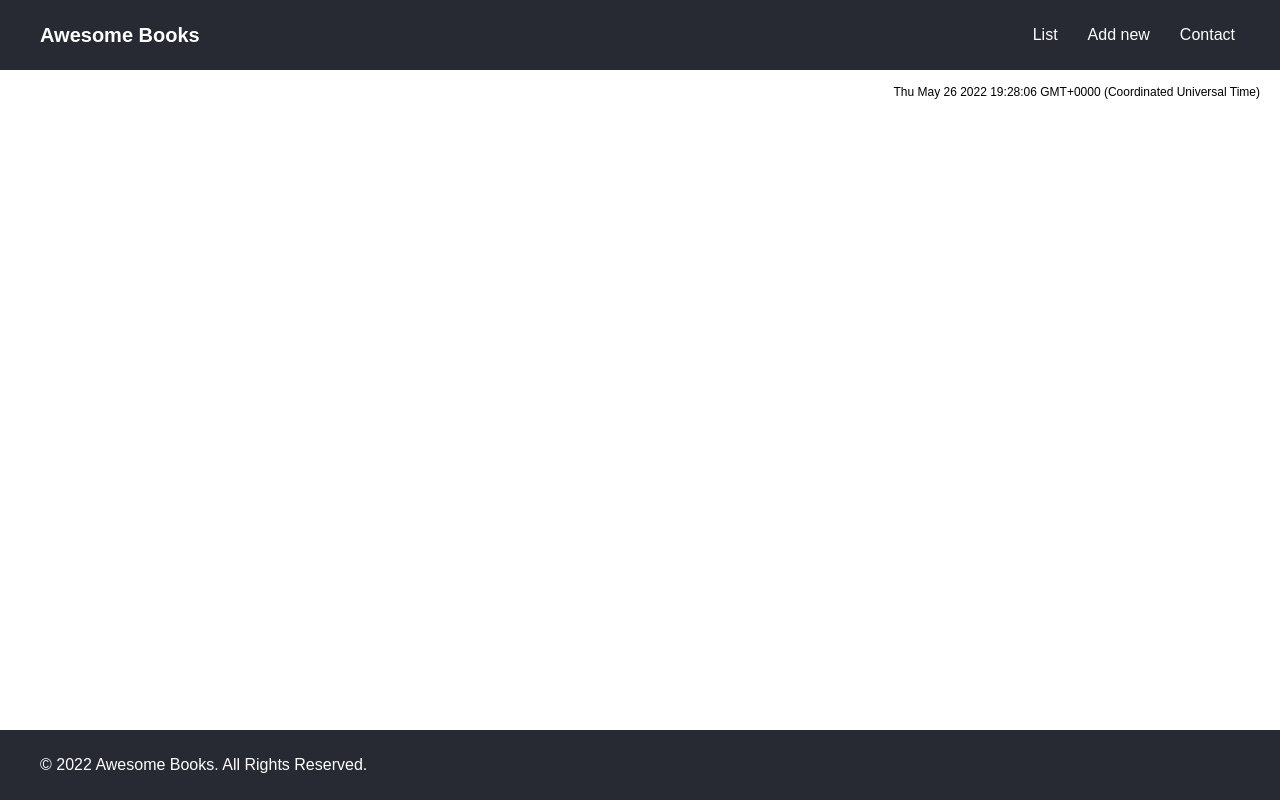
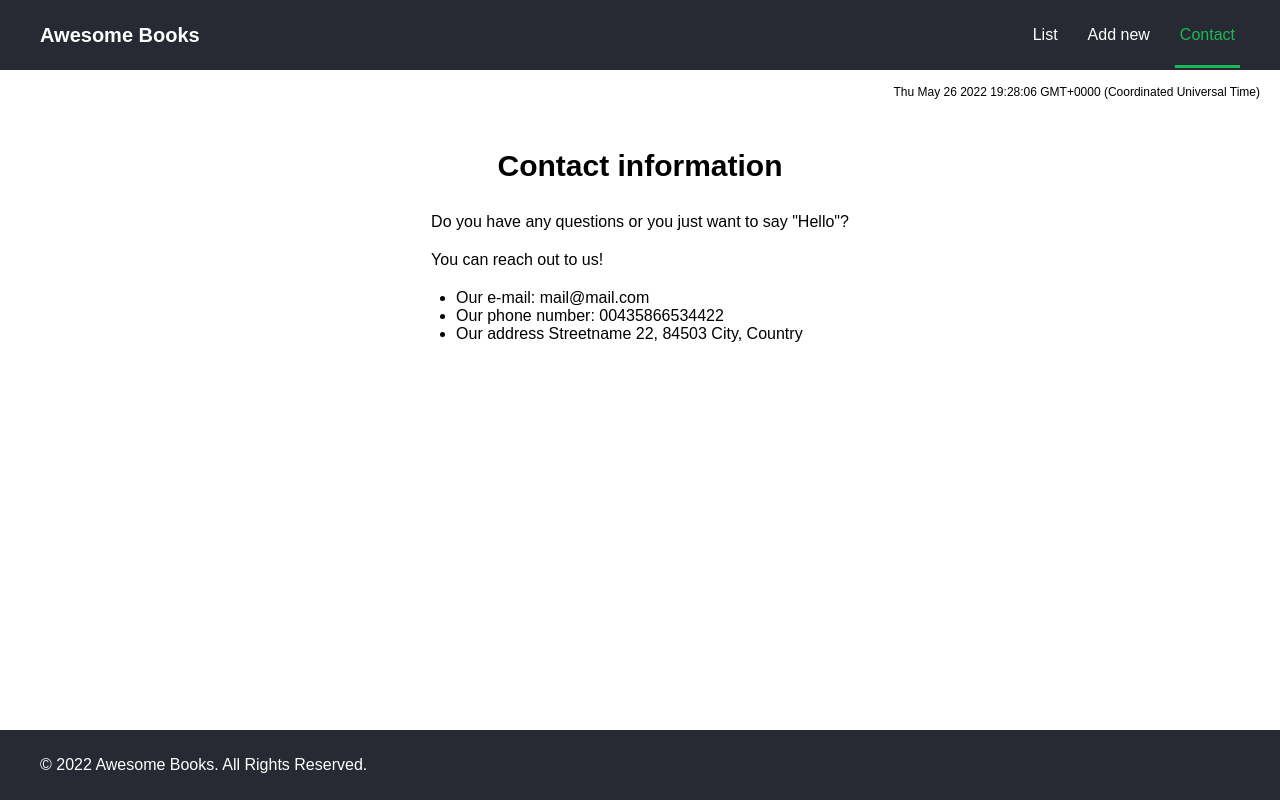
Before and after one commit to gvgesanto2/microverse-awesome-books, a website with bundled scripts: page index.html in a window 1280 px wide. Both pictures are taken after a click on the link "Contact". Built offline with nearby package versions, Linux system fonts and the light colour scheme; a web font is replaced by a local one.

Commit message:
Add contact section

```diff
--- a/css/style.css
+++ b/css/style.css
@@ -221,8 +221,9 @@ button {
 /* Add-New Section Component */
 
 .add-new {
-  flex: 1;
+
   align-items: center;
+
 }
 
 /* Add-Book Form Component */
@@ -255,3 +256,17 @@ button {
 .is-hidden {
   display: none;
 }
+
+/* Contact Section */
+.contact{
+align-items: center;
+}
+
+.contact p:not(:first-child) {
+  margin-top: 2rem;
+}
+
+.contact-list{
+  padding: 2rem 2.5rem;
+  list-style-type:disc;
+}
--- a/index.html
+++ b/index.html
@@ -32,6 +32,18 @@
           <button type="submit" class="btn">Add</button>
         </form>
       </section>
+      <section id="contact" class="section contact is-hidden">
+        <h1 class="title">Contact information</h1>
+        <div>
+        <p>Do you have any questions or you just want to say "Hello"?</p>
+        <p>You can reach out to us!</p>
+        <ul class="contact-list">
+          <li>Our e-mail: mail@mail.com</li>
+          <li>Our phone number: 00435866534422</li>
+          <li>Our address Streetname 22, 84503 City, Country</li>
+        </ul>
+      </div>
+      </section>
     </main>
     <footer class="footer">
       <p class="footer__copyright">&copy; 2022 Awesome Books. All Rights Reserved.</p>
```
Also changed, not shown: 1 other file.
